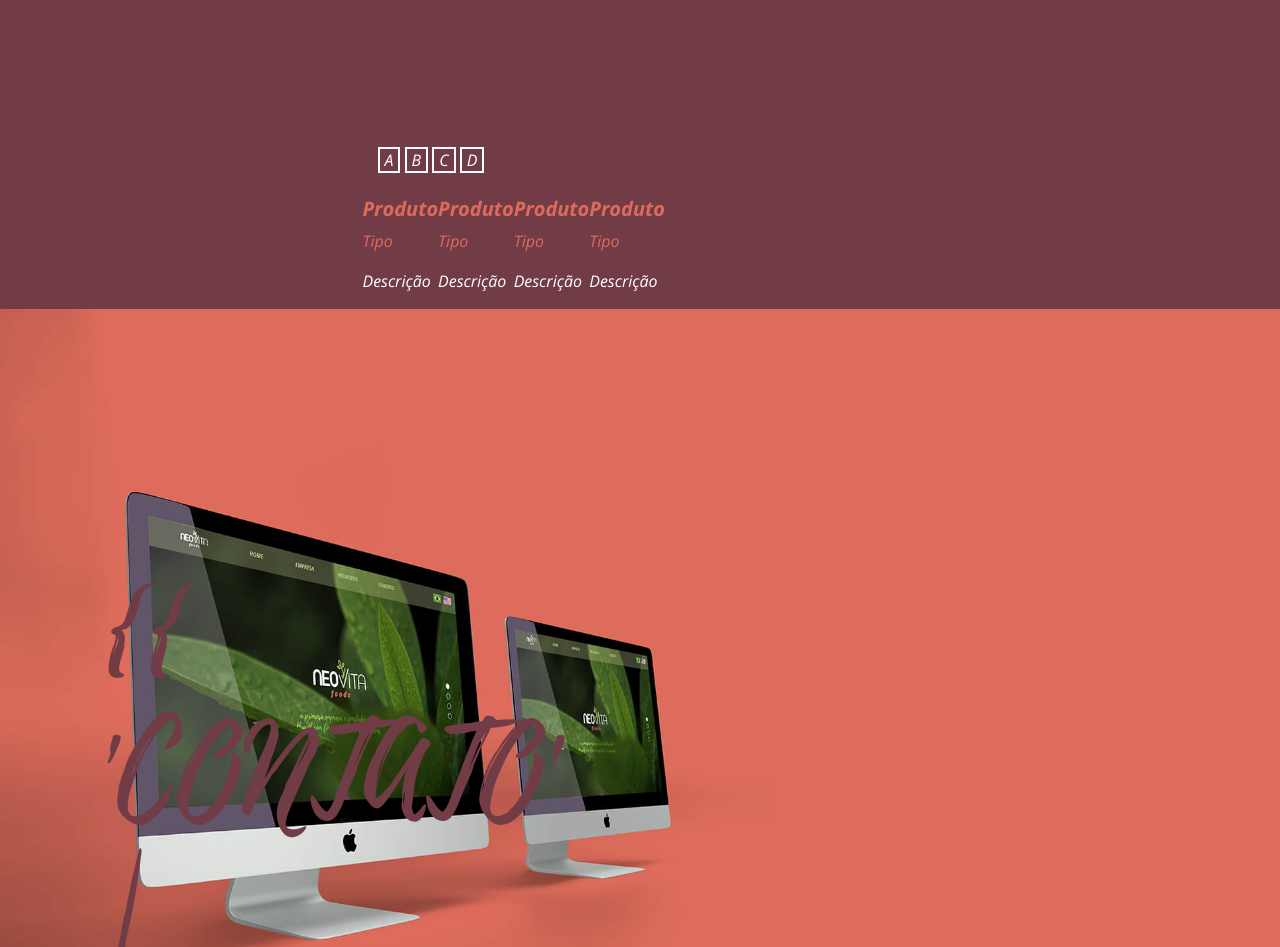
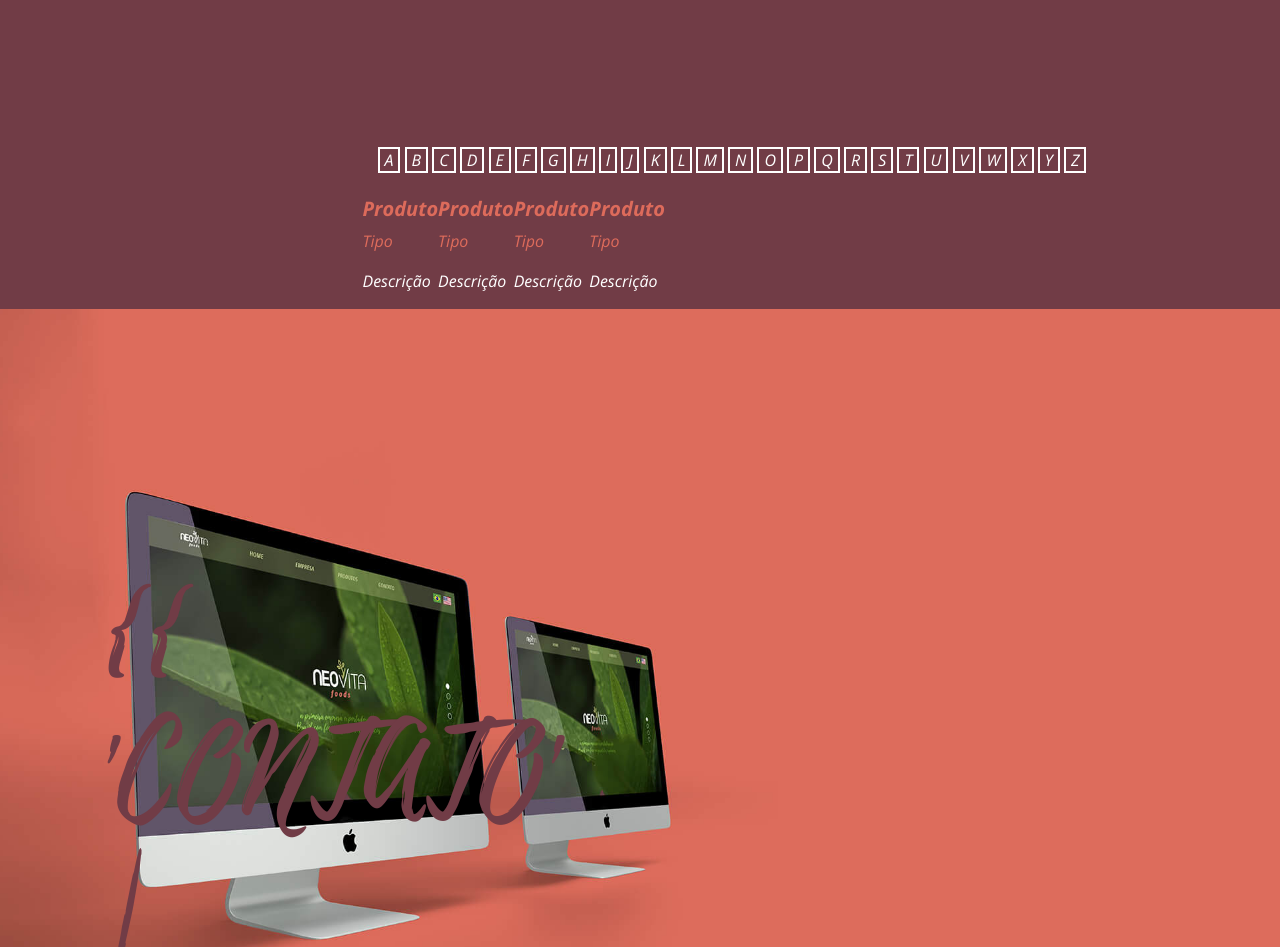
Before and after one commit to ronal2do/neovita, a website: page index.html in a window 1280 px wide. Shown: the part 4015-4962 px from the top of the page. Drawn offline with nearby package versions, Linux system fonts and the light colour scheme; a script that the page names is missing.

```diff
--- a/index.html
+++ b/index.html
@@ -650,6 +650,28 @@
   			  		<a class="Filtro-Item" href="#">B</a>
   			  		<a class="Filtro-Item" href="#">C</a>
   			  		<a class="Filtro-Item" href="#">D</a>
+  			  		<a class="Filtro-Item" href="#">E</a>
+  			  		<a class="Filtro-Item" href="#">F</a>
+  			  		<a class="Filtro-Item" href="#">G</a>
+  			  		<a class="Filtro-Item" href="#">H</a>
+  			  		<a class="Filtro-Item" href="#">I</a>
+  			  		<a class="Filtro-Item" href="#">J</a>
+  			  		<a class="Filtro-Item" href="#">K</a>
+  			  		<a class="Filtro-Item" href="#">L</a>
+  			  		<a class="Filtro-Item" href="#">M</a>
+  			  		<a class="Filtro-Item" href="#">N</a>
+  			  		<a class="Filtro-Item" href="#">O</a>
+  			  		<a class="Filtro-Item" href="#">P</a>
+  			  		<a class="Filtro-Item" href="#">Q</a>
+  			  		<a class="Filtro-Item" href="#">R</a>
+  			  		<a class="Filtro-Item" href="#">S</a>
+  			  		<a class="Filtro-Item" href="#">T</a>
+  			  		<a class="Filtro-Item" href="#">U</a>
+  			  		<a class="Filtro-Item" href="#">V</a>
+  			  		<a class="Filtro-Item" href="#">W</a>
+  			  		<a class="Filtro-Item" href="#">X</a>
+  			  		<a class="Filtro-Item" href="#">Y</a>
+  			  		<a class="Filtro-Item" href="#">Z</a>
   			  	</div>
   			  	<div class="row">
 	  				<div class="Produto">
```
